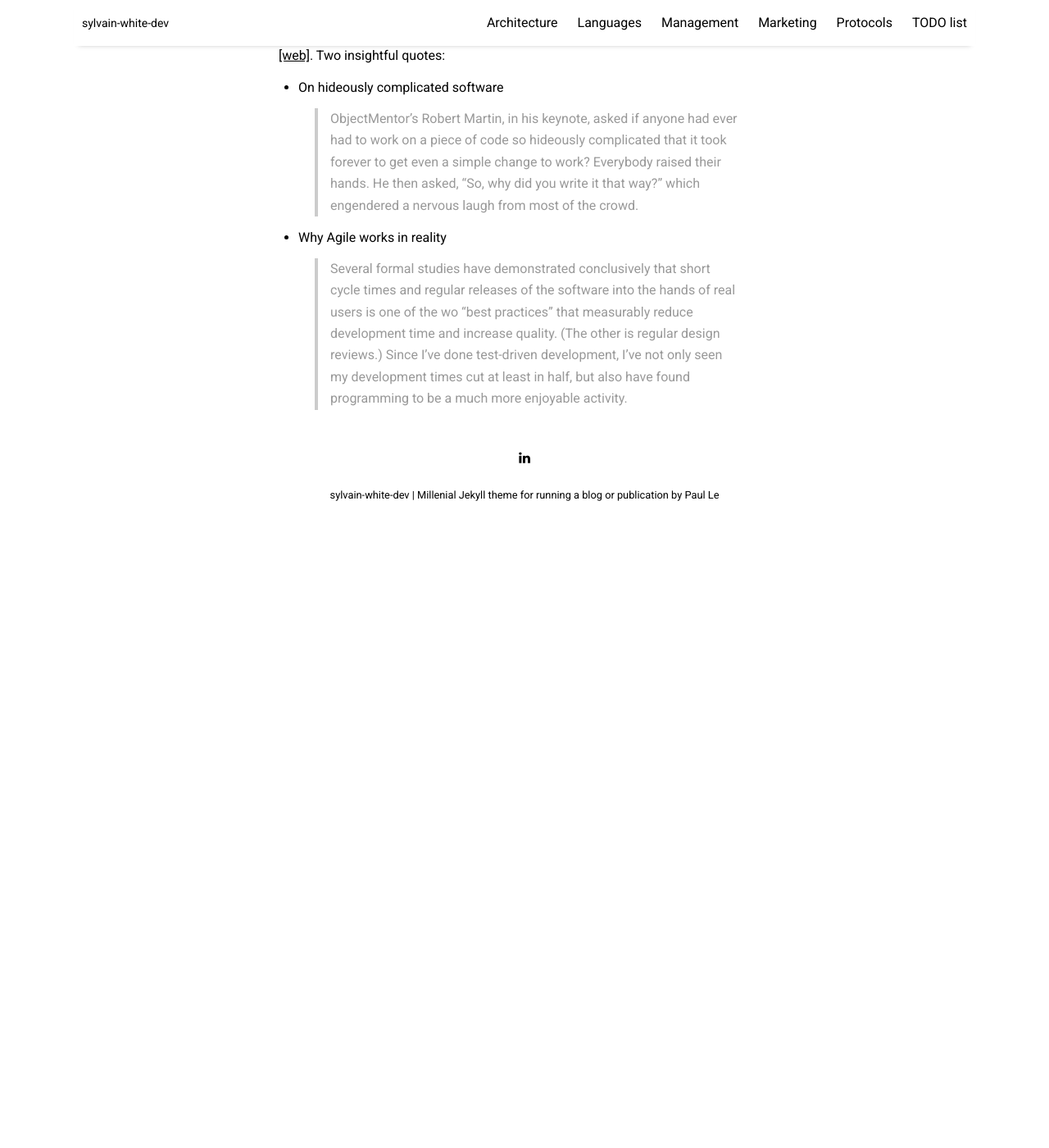
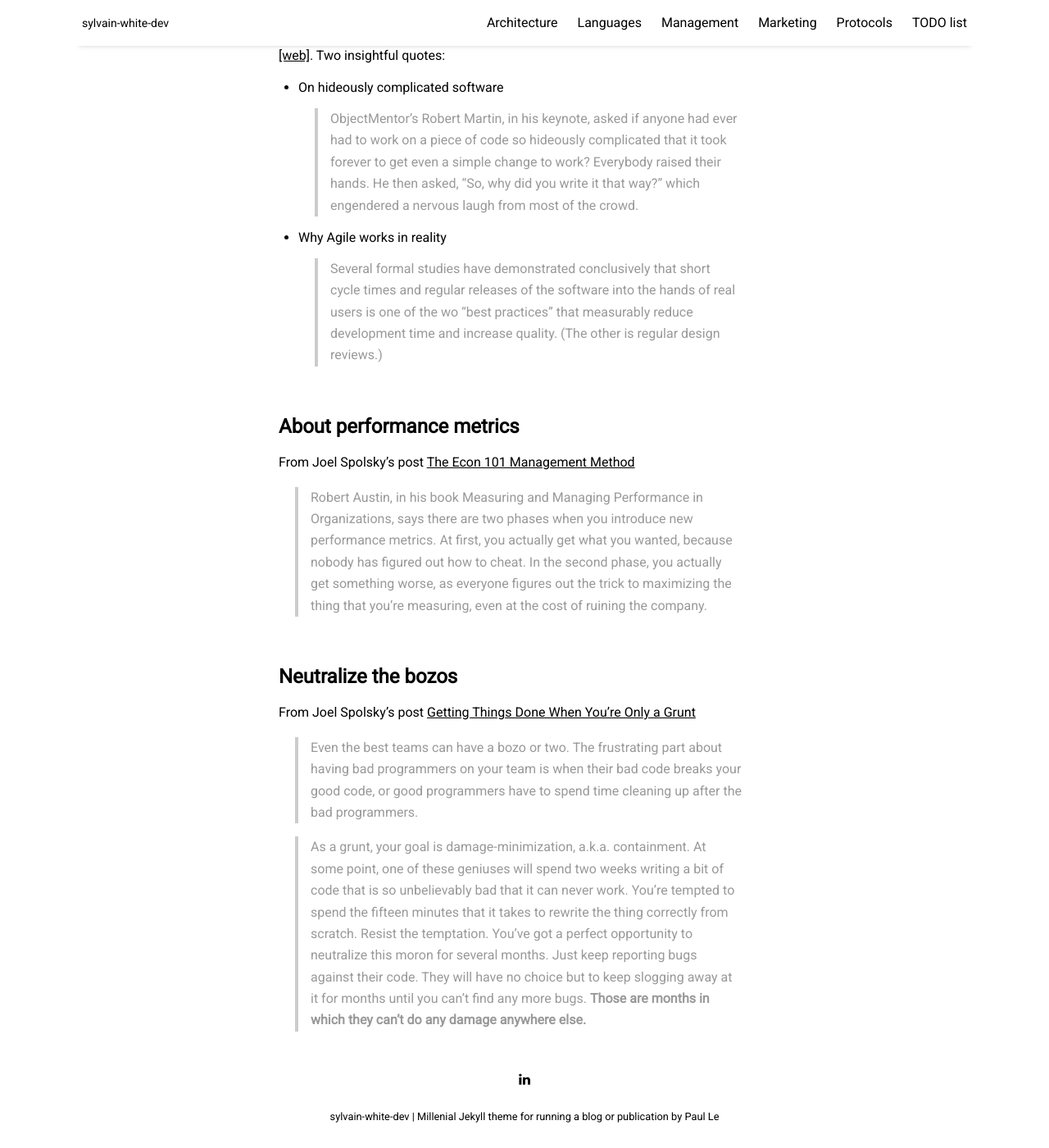
Before and after one commit to sylvainwhite/sylvain-white-dev, a Jekyll site: the page built from pages/management.md, in a window 1280 px wide and 1400 px high, scrolled down 2795 px. Shown: the whole window at 82% size. Built offline with Jekyll 4.4.1, drawn with Linux system fonts in a browser that asks for light colours; nearby versions of some CDN libraries; before the commit the page ends 3437 px from its top, so only the background shows below that.

Commit message:
Add  to current pages

```diff
--- a/pages/management.md
+++ b/pages/management.md
@@ -109,4 +109,22 @@
 
 * Why Agile works in reality
 > Several formal studies have demonstrated conclusively that short cycle times and regular releases of the software into the hands of real users is one of the wo “best practices” that measurably reduce development time and increase quality. (The other
-is regular design reviews.) Since I've done test-driven development, I've not only seen my development times cut at least in half, but also have found programming to be a much more enjoyable activity.
+is regular design reviews.)
+
+<br/>
+
+## About performance metrics
+
+From Joel Spolsky's post [The Econ 101 Management Method](https://www.joelonsoftware.com/2006/08/09/the-econ-101-management-method/){:target="_blank"}
+
+> Robert Austin, in his book Measuring and Managing Performance in Organizations, says there are two phases when you introduce new performance metrics. At first, you actually get what you wanted, because nobody has figured out how to cheat. In the second phase, you actually get something worse, as everyone figures out the trick to maximizing the thing that you’re measuring, even at the cost of ruining the company.
+
+<br/>
+
+## Neutralize the bozos
+
+From Joel Spolsky's post [Getting Things Done When You’re Only a Grunt](https://www.joelonsoftware.com/2001/12/25/getting-things-done-when-youre-only-a-grunt/){:target="_blank"}
+
+> Even the best teams can have a bozo or two. The frustrating part about having bad programmers on your team is when their bad code breaks your good code, or good programmers have to spend time cleaning up after the bad programmers.
+
+> As a grunt, your goal is damage-minimization, a.k.a. containment. At some point, one of these geniuses will spend two weeks writing a bit of code that is so unbelievably bad that it can never work. You’re tempted to spend the fifteen minutes that it takes to rewrite the thing correctly from scratch. Resist the temptation. You’ve got a perfect opportunity to neutralize this moron for several months. Just keep reporting bugs against their code. They will have no choice but to keep slogging away at it for months until you can’t find any more bugs. **Those are months in which they can’t do any damage anywhere else.**
```
Also changed, not shown: pages/architecture.md (+6 -0 lines), pages/languages.md (+6 -0 lines).
